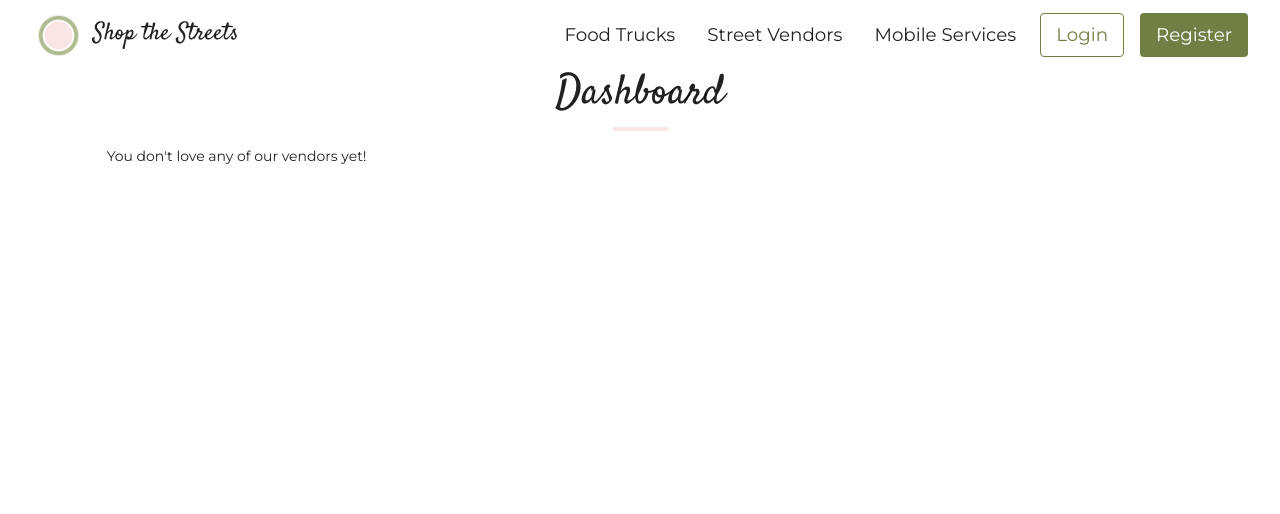
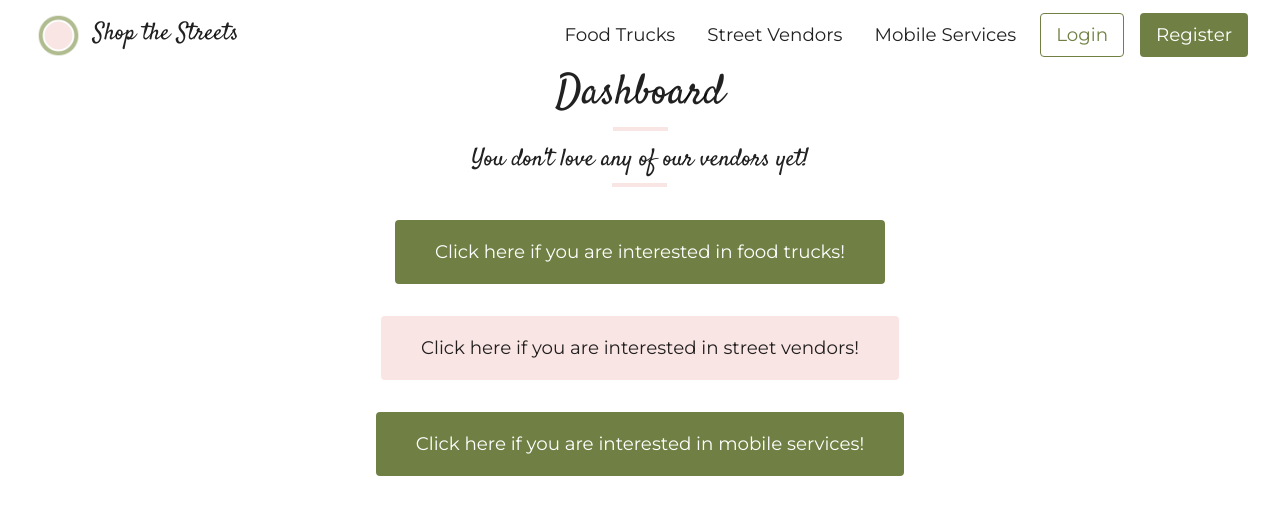
Before and after one commit to HanakoH/shop-the-streets, a React (Create React App) app: page /dashboard in a window 1280 px wide. Shown: the top 514 px of the page. Built offline with nearby package versions, Linux system fonts and the light colour scheme; no server answers.

Commit message:
Added NoLovedTrucks for when the user is starting

```diff
--- a/src/components/containers/LandingPageHero.js
+++ b/src/components/containers/LandingPageHero.js
@@ -4,7 +4,6 @@
 import Button from '../parts/Button';
 import Typography from '../parts/Typography';
 import ProductHeroLayout from '../parts/ProductHeroLayout';
-
 
 const backgroundImage =
   'https://images.unsplash.com/photo-1505496704829-37e28089504e?ixid=MXwxMjA3fDB8MHxwaG90by1wYWdlfHx8fGVufDB8fHw%3D&ixlib=rb-1.2.1&auto=format&fit=crop&w=2850&q=80';
--- a/src/components/trucks/LovedTrucks.js
+++ b/src/components/trucks/LovedTrucks.js
@@ -3,6 +3,7 @@
 import Typography from "../parts/Typography";
 import AppBarNav from "../containers/AppBarNav";
 import { LovedTrucksContent } from "./TruckContent";
+import NoLovedTrucks from "./NoLovedTrucks";
 
 const LovedTrucks = ({trucks, userSellers}) => {
 
@@ -17,7 +18,7 @@
       <Grid item container>
         <Grid item xs={1} />
         <Grid item xs={10}>
-          {userSellers.length > 0 ? (<LovedTrucksContent trucks={trucks} userSellers={userSellers} />) : ("You don't love any of our vendors yet!")}
+          {userSellers.length > 0 ? (<LovedTrucksContent trucks={trucks} userSellers={userSellers} />) : (<NoLovedTrucks />)}
         </Grid>
         <Grid item xs={1} />
       </Grid>
--- /dev/null
+++ b/src/components/trucks/NoLovedTrucks.js
@@ -0,0 +1,69 @@
+import React from "react";
+import PropTypes from 'prop-types';
+import { Grid } from "@material-ui/core";
+import Button from "../parts/Button"
+import Typography from "../parts/Typography";
+import { withStyles } from '@material-ui/core/styles';
+
+const styles = (theme) => ({
+    button: {
+        minWidth: 200,
+      },
+})
+
+function NoLovedTrucks(props) {
+    const { classes } = props;
+    return (
+        <Grid container spacing={2}>
+            <Grid item xs={12}>
+                <Typography variant="h4" gutterBottom marked="center" align="center">
+                    You don't love any of our vendors yet!
+                </Typography>
+            </Grid>
+            <Grid item xs={12} align="center">
+                <Button
+                    align="center"
+                    color="primary"
+                    variant="contained"
+                    size="large"
+                    className={classes.button}
+                    component="a"
+                    href="/food-trucks"
+                >
+                    Click here if you are interested in food trucks!
+                </Button>
+            </Grid>
+            <Grid item xs={12} align="center">
+                <Button
+                    align="center"
+                    color="secondary"
+                    variant="contained"
+                    size="large"
+                    className={classes.button}
+                    component="a"
+                    href="/street-vendors"
+                >
+                    Click here if you are interested in street vendors!
+                </Button>
+            </Grid>
+            <Grid item xs={12} align="center">
+                <Button
+                    color="primary"
+                    variant="contained"
+                    size="large"
+                    className={classes.button}
+                    component="a"
+                    href="/mobile-services"
+                >
+                    Click here if you are interested in mobile services!
+                </Button>
+            </Grid>
+        </Grid>
+    );
+  };
+
+  NoLovedTrucks.propTypes = {
+    classes: PropTypes.object,
+  };
+
+  export default withStyles(styles)(NoLovedTrucks);
```
Also changed, not shown: src/api/database.json (+1 -16 lines).
